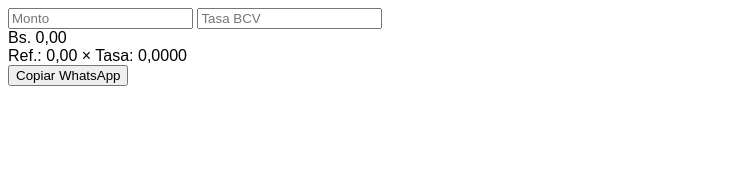
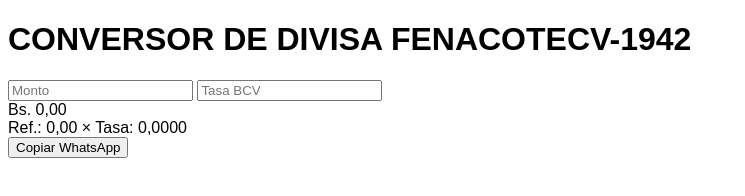
Before and after one commit to plardgg/conversor-bcv, a plain HTML site: page index.html in a window 1280 px wide. Shown: the whole page, without its empty margins (0-745 px from the left). Drawn offline with Linux system fonts and the light colour scheme.

Commit message:
Update index.html

```diff
--- a/index.html
+++ b/index.html
@@ -26,6 +26,7 @@
 </head>
 <body>
   <div>
+    <h1>CONVERSOR DE DIVISA FENACOTECV-1942</h1>
     <input id="monto" type="text" placeholder="Monto" />
     <input id="tasa" type="text" placeholder="Tasa BCV" />
     <div id="totalBs">Bs. 0,00</div>
```
